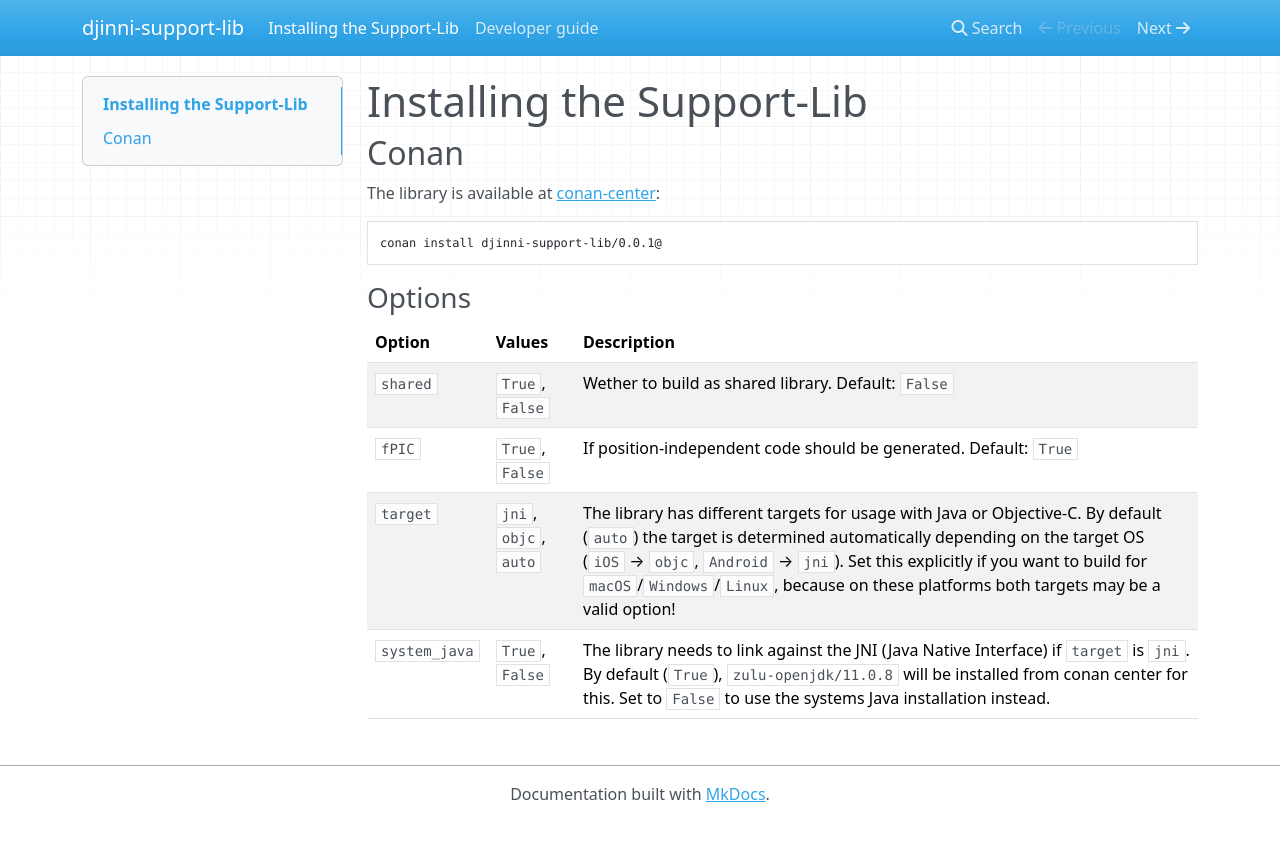
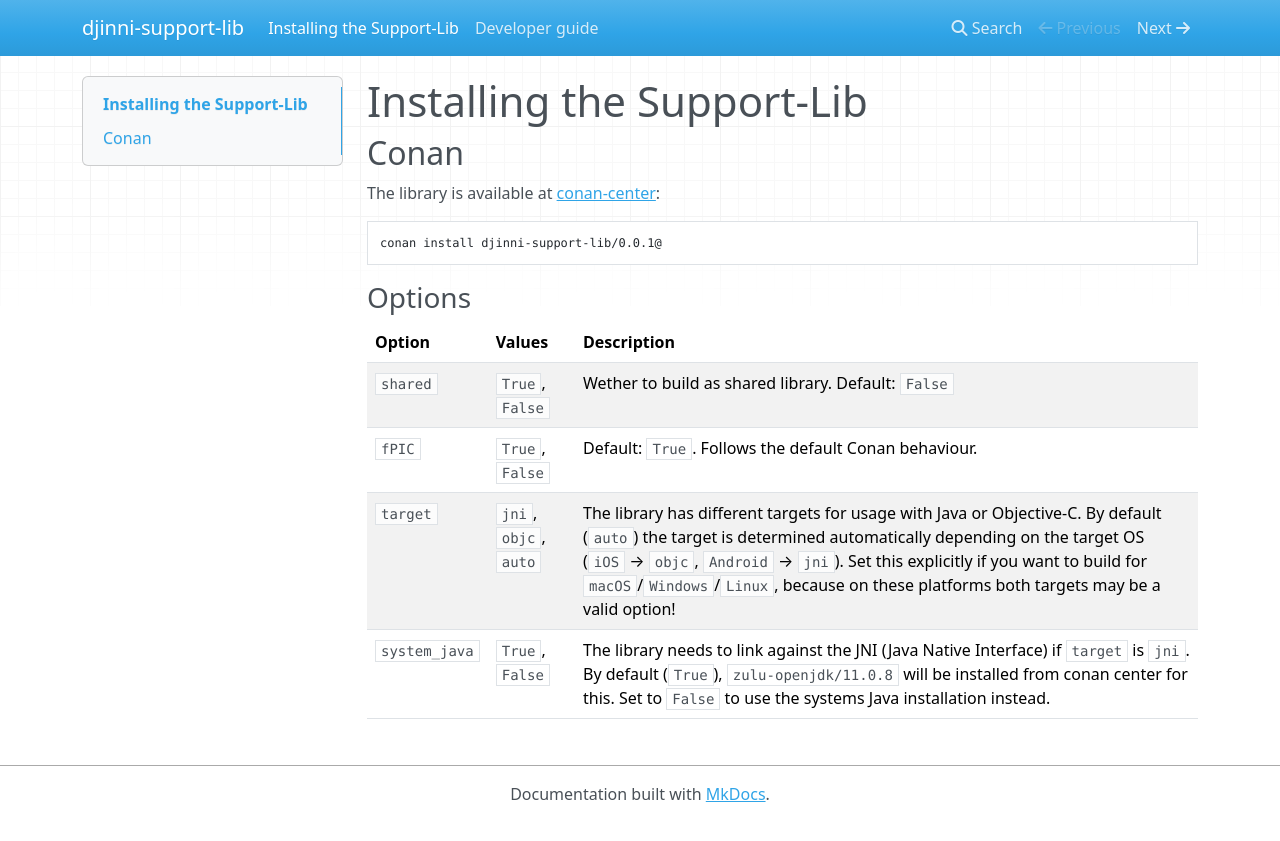
Before and after one commit to cross-language-cpp/djinni-support-lib, an MkDocs documentation site: the page built from docs/install.md, in a window 1280 px wide. Shown: the top 841 px of the page. Built offline with MkDocs 1.6.1, drawn with Linux system fonts in a browser that asks for light colours; nearby versions of some CDN libraries.

Commit message:
made fPIC option documentation less specific.

```diff
--- a/docs/install.md
+++ b/docs/install.md
@@ -13,6 +13,6 @@
 | Option | Values | Description |
 | ------ | ------ | ----------- |
 | `shared` | `True`, `False` | Wether to build as shared library. Default: `False` |
-| `fPIC` | `True`, `False` | If position-independent code should be generated. Default: `True` |
+| `fPIC` | `True`, `False` | Default: `True`. Follows the default Conan behaviour. |
 | `target` | `jni`, `objc`, `auto` | The library has different targets for usage with Java or Objective-C. By default (`auto`) the target is determined automatically depending on the target OS (`iOS` → `objc`, `Android` → `jni`). Set this explicitly if you want to build for `macOS`/`Windows`/`Linux`, because on these platforms both targets may be a valid option! |
 | `system_java` | `True`, `False` | The library needs to link against the JNI (Java Native Interface) if `target` is `jni`. By default (`True`), `zulu-openjdk/11.0.8` will be installed from conan center for this. Set to `False` to use the systems Java installation instead.  |
```
